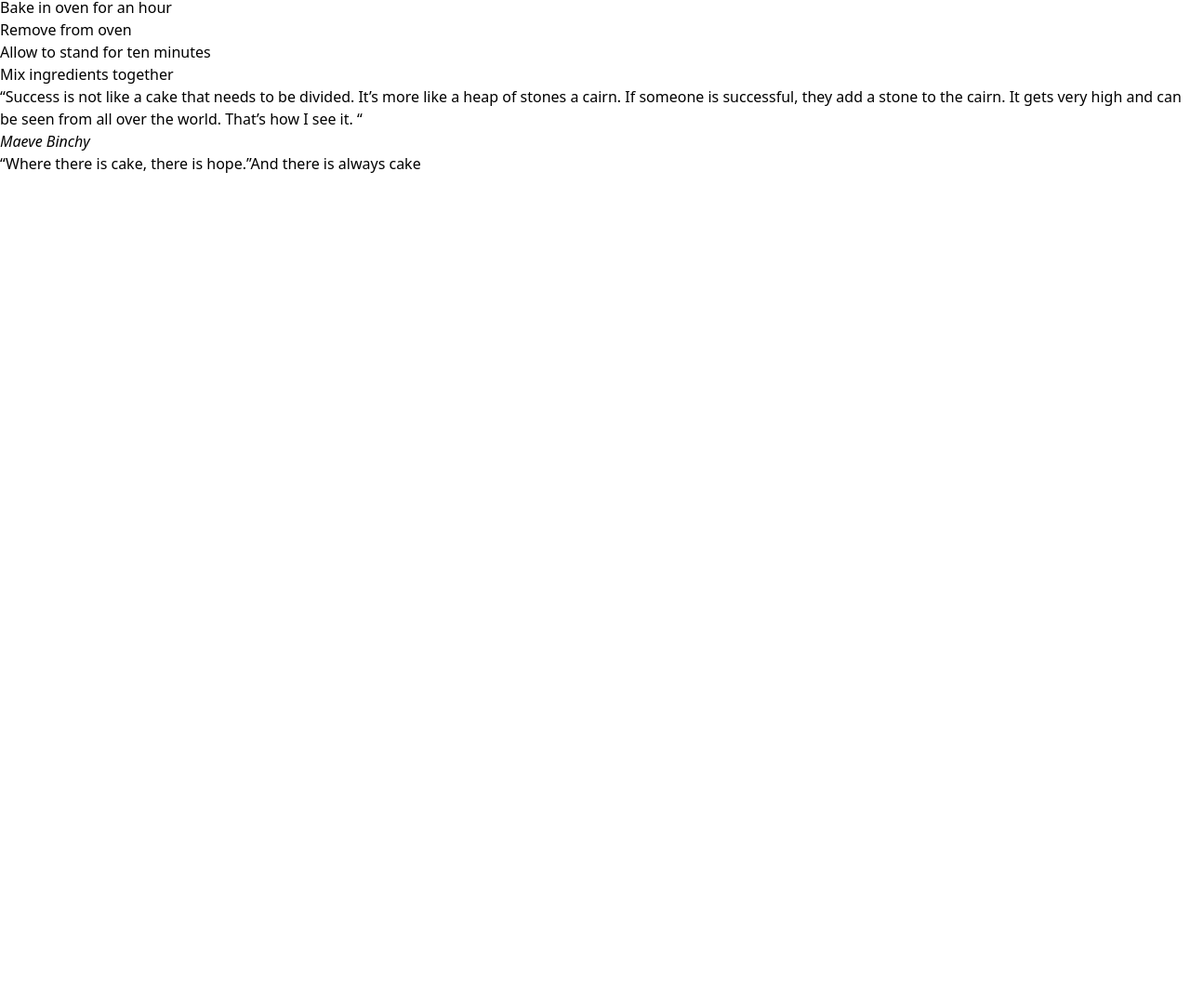
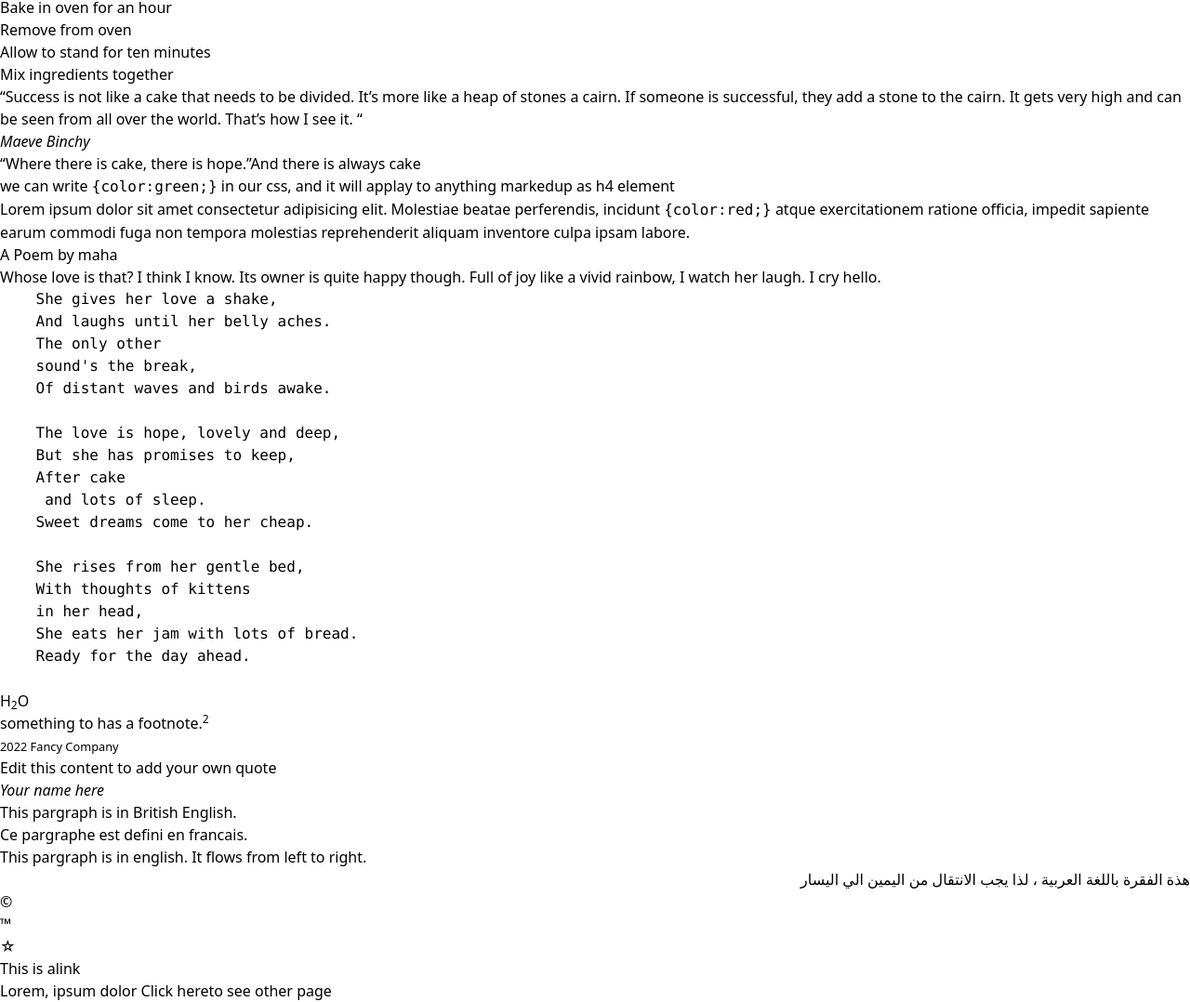
Before and after one commit to hossam-khalaf/git-mo--khalifa, a website: page src/index.html in a window 1280 px wide. Shown: the part 492-1570 px from the top of the page at 93% size. Before the commit the page ends 800 px from the top, so only its background shows below. Drawn offline with Linux system fonts and the light colour scheme.

Commit message:
add relative and absolute links

```diff
--- a/src/index.html
+++ b/src/index.html
@@ -88,6 +88,82 @@
 
     <p><q>Where there is cake, there is hope.</q>And there is always cake</p>
 
+    <!-- code tag  -->
+    <p>
+      we can write <code>{color:green;}</code> in our css, and it will applay to
+      anything markedup as h4 element
+    </p>
+
+    <!-- semantic elemnts  -->
+
+    <p>
+      Lorem ipsum dolor sit amet consectetur adipisicing elit. Molestiae beatae
+      perferendis, incidunt <code>{color:red;}</code> atque exercitationem
+      ratione officia, impedit sapiente earum commodi fuga non tempora molestias
+      reprehenderit aliquam inventore culpa ipsam labore.
+    </p>
+
+    <!-- pre & pr  -->
+    <h2>A Poem by maha</h2>
+    <p>
+      Whose love is that? I think I know. Its owner is quite happy though. Full
+      of joy like a vivid rainbow, I watch her laugh. I cry hello.
+    </p>
+    <pre>
+    She gives her love a shake,
+    And laughs until her belly aches.
+    The only other
+    sound's the break,
+    Of distant waves and birds awake.
+
+    The love is hope, lovely and deep,
+    But she has promises to keep,
+    After cake
+     and lots of sleep.
+    Sweet dreams come to her cheap.
+
+    She rises from her gentle bed,
+    With thoughts of kittens
+    in her head,
+    She eats her jam with lots of bread.
+    Ready for the day ahead.
+    </pre>
+
+    <!-- subscript or superscript   -->
+    <p>H<sub>2</sub>O</p>
+    <p>something to has a footnote.<sup>2</sup></p>
+    <small>2022 Fancy Company</small>
+
+    <!-- editable content  -->
+    <blockquote contenteditable="true">
+      Edit this content to add your own quote
+    </blockquote>
+
+    <cite contenteditable="true">Your name here</cite>
+
+    <!-- rtl direction  -->
+    <p lang="en-GB">This pargraph is in British English.</p>
+
+    <p lang="fr">Ce pargraphe est defini en francais.</p>
+
+    <p dir="ltr">This pargraph is in english. It flows from left to right.</p>
+
+    <p dir="rtl">
+      هذة الفقرة باللغة العربية ، لذا يجب الانتقال من اليمين الي اليسار
+    </p>
+
+    <!-- weired characters -->
+    <!-- entity characters  -->
+    <h2>&copy;</h2>
+    <h3>&trade;</h3>
+    <h4>&star;</h4>
+
+    <!-- links anchor tags-->
+    <a href="https://example.com">This is alink</a>
+
+    <p>
+      Lorem, ipsum dolor <a href="/app.html">Click hereto see other page</a>
+    </p>
     <!-- Hero section -->
     <!-- Features section -->
     <!-- T~estimonials -->
```
